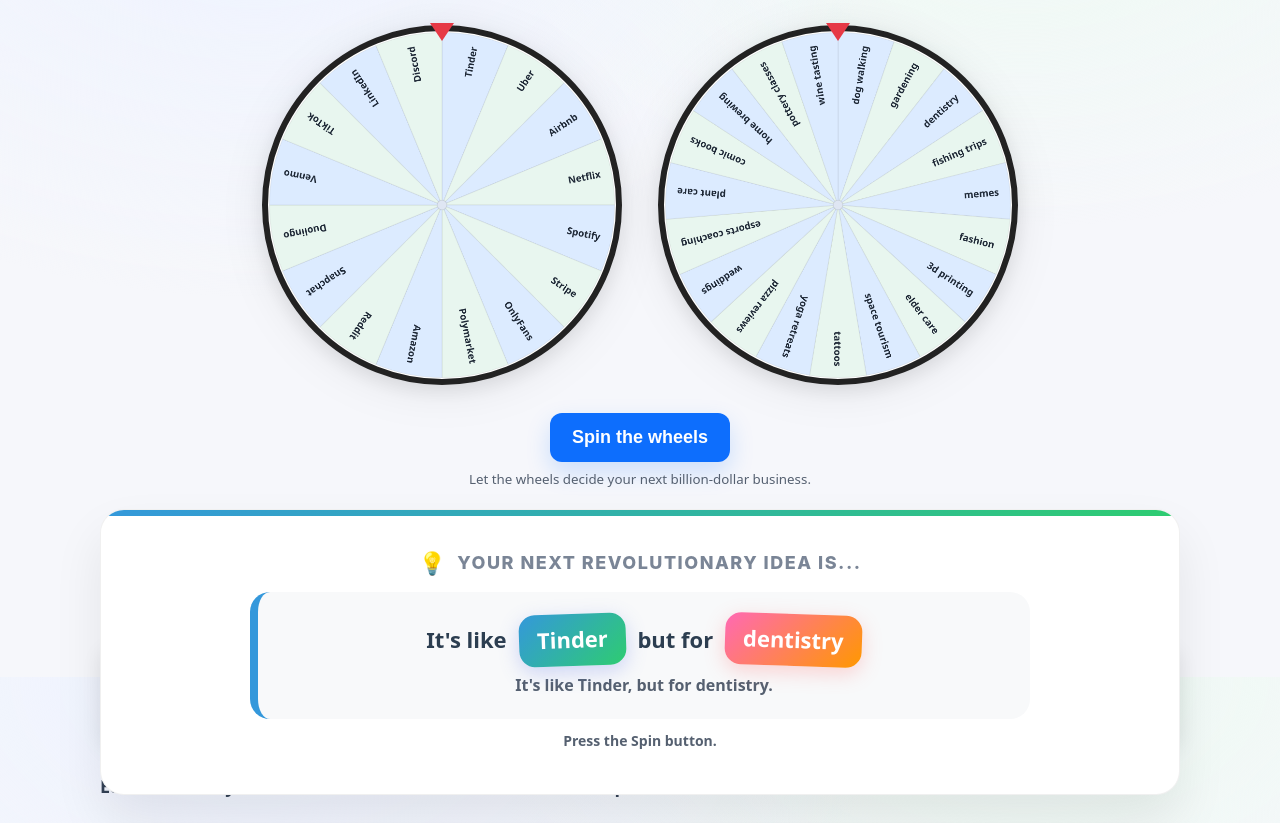
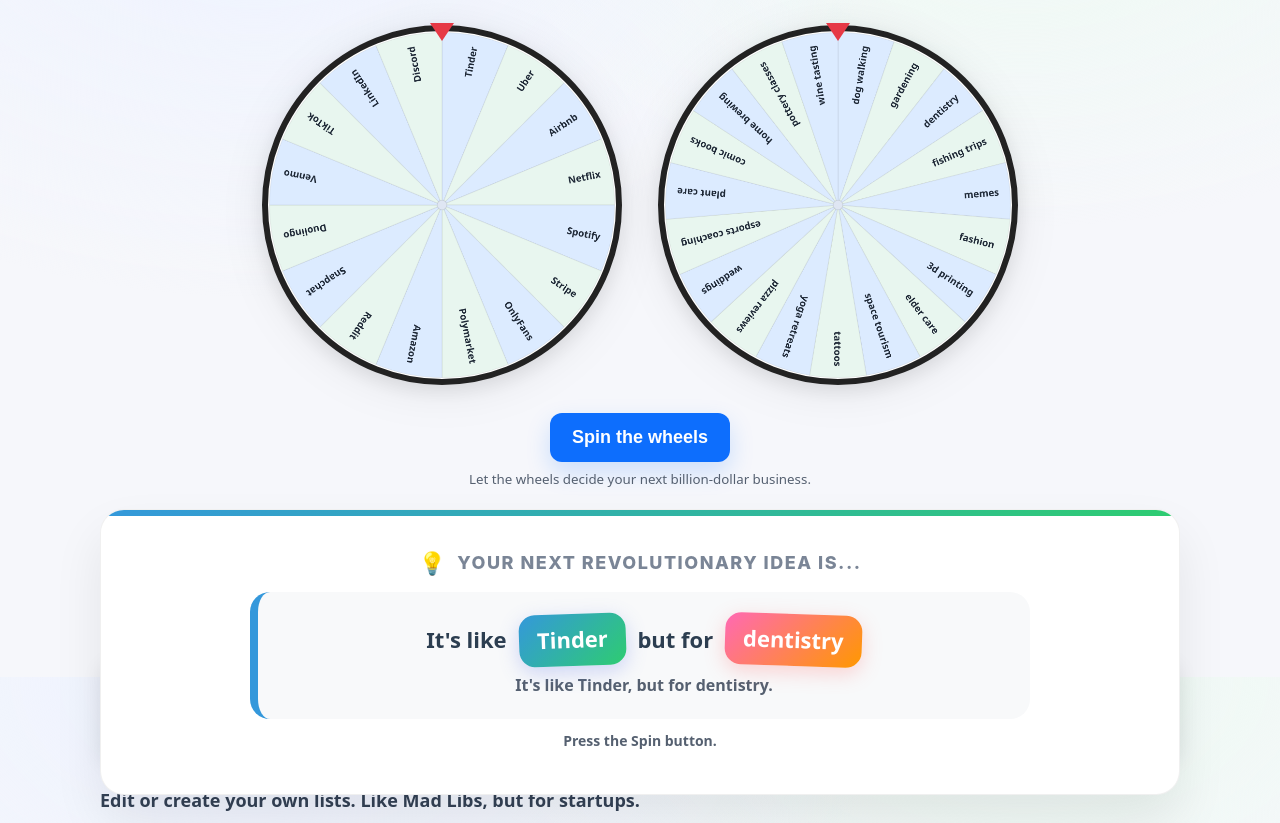
Before and after one commit to SteveDakota/xfory, a plain HTML site: page index.html in a window 1280 px wide. Shown: the part 123-946 px from the top of the page. Drawn offline with nearby package versions, Linux system fonts and the light colour scheme.

Commit message:
Adjust layout spacing for hero section

```diff
--- a/index.html
+++ b/index.html
@@ -165,7 +165,7 @@
       overflow:hidden;
       text-align:center;
       border: var(--border);
-      margin-bottom: 28px; /* space before lists */
+      margin-bottom: 18px; /* Reduced from 28px to create more space */
     }
     .hero-section::before{
       content:'';
@@ -228,6 +228,10 @@
       position:absolute !important; width:1px !important; height:1px !important;
       padding:0 !important; margin:-1px !important; overflow:hidden !important;
       clip: rect(0 0 0 0) !important; white-space:nowrap !important; border:0 !important;
+    }
+
+    .exec-summary {
+      margin-top: 24px; /* Added space between hero and summary */
     }
 
     @media (max-width:920px){
```
